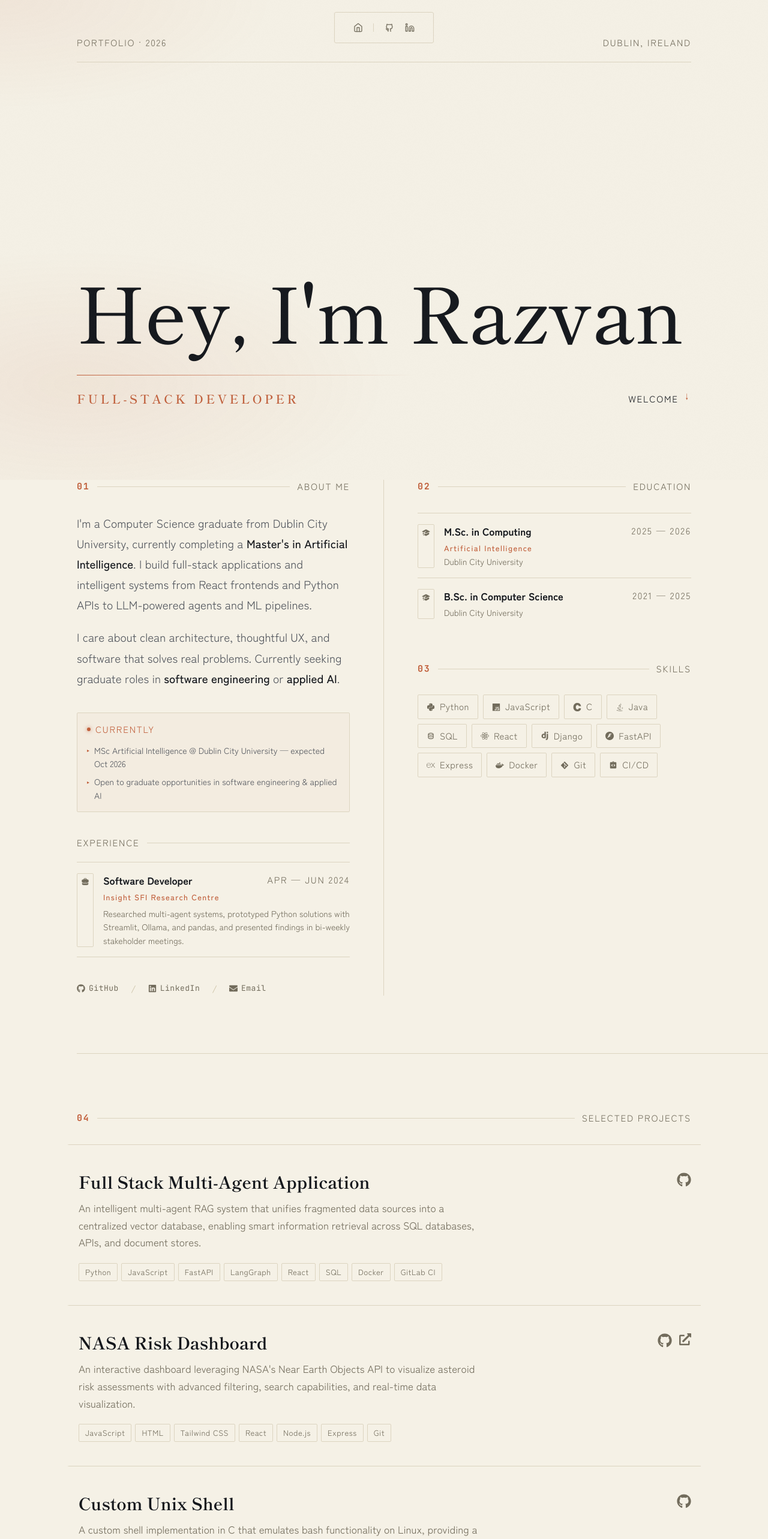
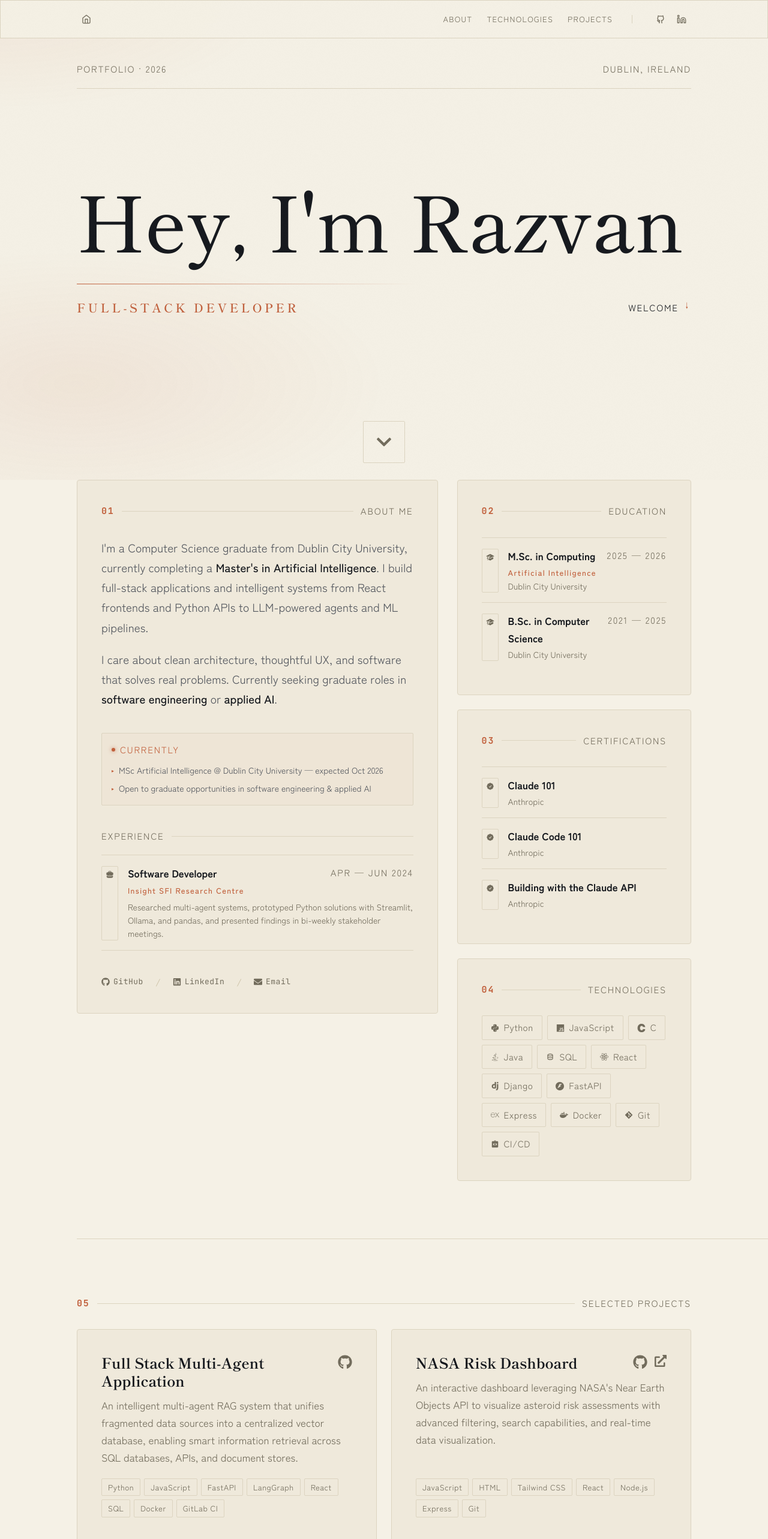
Before and after one commit to Razvan-Gorea/Portfolio-Website, a React (Vite) app in the folder Portfolio/: page / in a window 1280 px wide. Shown: the top 2566 px of the page at 60% size. Built offline with nearby package versions, Linux system fonts and the light colour scheme.

Commit message:
Updated the layout of the portfolio to editorial stack

```diff
--- a/Portfolio/src/App.css
+++ /dev/null
@@ -1 +0,0 @@
-@import "tailwindcss";
--- a/Portfolio/src/App.jsx
+++ b/Portfolio/src/App.jsx
@@ -1,8 +1,8 @@
-import "./App.css";
 import NavigationBar from "./components/NavigationBar";
 import MainHeader from "./components/MainHeader";
 import About from "./components/About";
 import Education from "./components/Education";
+import Certifications from "./components/Certifications";
 import Technologies from "./components/Technologies";
 import Projects from "./components/Projects";
 import Footer from "./components/Footer";
@@ -44,14 +44,17 @@ function App() {
         {/* About / Education / Skills */}
         <div
           id="about"
-          className="grid grid-cols-1 lg:grid-cols-2 px-6 sm:px-12 md:px-20 lg:px-32"
+          className="section-px grid grid-cols-1 lg:grid-cols-5 gap-6 lg:gap-8"
         >
-          <div className="lg:border-r border-[#DCD4C0] lg:pr-14">
+          <div className="lg:col-span-3">
             <About />
           </div>
-          <div className="lg:pl-14 flex flex-col gap-14 mt-14 lg:mt-0">
+          <div className="lg:col-span-2 flex flex-col gap-6">
             <Education />
-            <Technologies />
+            <Certifications />
+            <div id="technologies">
+              <Technologies />
+            </div>
           </div>
         </div>
 
--- a/Portfolio/src/components/About.jsx
+++ b/Portfolio/src/components/About.jsx
@@ -8,7 +8,7 @@ function About() {
   return (
     <div
       ref={ref}
-      className={`flex flex-col transition-all duration-700 ease-out ${
+      className={`card flex flex-col transition-all duration-700 ease-out ${
         isVisible ? 'opacity-100 translate-x-0' : 'opacity-0 -translate-x-6'
       }`}
     >
@@ -21,13 +21,13 @@ function About() {
 
       {/* Bio */}
       <div className="space-y-5 mb-10">
-        <p className="text-[#52565D] responsive-text-lg leading-relaxed">
+        <p className="text-[#52565D] text-body-lg leading-relaxed">
           I'm a Computer Science graduate from Dublin City University, currently completing a{' '}
           <span className="text-[#14171C] font-medium">Master's in Artificial Intelligence</span>.
           I build full-stack applications and intelligent systems from React frontends and Python
           APIs to LLM-powered agents and ML pipelines.
         </p>
-        <p className="text-[#52565D] responsive-text-lg leading-relaxed">
+        <p className="text-[#52565D] text-body-lg leading-relaxed">
           I care about clean architecture, thoughtful UX, and software that solves real problems.
           Currently seeking graduate roles in{' '}
           <span className="text-[#14171C] font-medium">software engineering</span> or{' '}
@@ -86,7 +86,7 @@ function About() {
           </div>
           <div className="flex-1 min-w-0">
             <div className="flex items-start justify-between gap-3">
-              <p className="text-[#14171C] responsive-text-base font-semibold leading-snug">
+              <p className="text-[#14171C] text-body font-semibold leading-snug">
                 Software Developer
               </p>
               <span className="section-label whitespace-nowrap flex-shrink-0 pt-0.5">
@@ -108,7 +108,7 @@ function About() {
       </div>
 
       {/* Links */}
-      <div className="flex items-center gap-5 pb-14 lg:pb-0">
+      <div className="flex items-center gap-5">
         <a
           href="https://github.com/Razvan-Gorea"
           target="_blank"
--- /dev/null
+++ b/Portfolio/src/components/Certifications.jsx
@@ -0,0 +1,55 @@
+import { useInViewAnimation } from '../hooks/useInViewAnimation';
+import { HiCheckBadge } from "react-icons/hi2";
+
+function Certifications() {
+  const { ref, isVisible } = useInViewAnimation(625);
+
+  const certifications = [
+    { title: "Claude 101", issuer: "Anthropic" },
+    { title: "Claude Code 101", issuer: "Anthropic" },
+    { title: "Building with the Claude API", issuer: "Anthropic" },
+  ];
+
+  return (
+    <div
+      ref={ref}
+      className={`card flex flex-col transition-all duration-700 ease-out ${
+        isVisible ? 'opacity-100 translate-x-0' : 'opacity-0 translate-x-6'
+      }`}
+    >
+      <div className="flex items-center gap-3 mb-8">
+        <span className="section-num">03</span>
+        <div className="h-px flex-1 bg-[#DCD4C0]" />
+        <span className="section-label">Certifications</span>
+      </div>
+
+      <div>
+        {certifications.map((item, index) => (
+          <div
+            key={index}
+            className="group flex gap-4 py-4 border-b border-[#DCD4C0] last:border-b-0 first:border-t border-[#DCD4C0]"
+          >
+            <div
+              className="mt-0.5 p-1.5 border border-[#DCD4C0] text-[#726C5C] flex-shrink-0
+                         group-hover:border-[#C1603C] group-hover:text-[#C1603C] transition-all duration-300"
+              style={{ borderRadius: '2px' }}
+            >
+              <HiCheckBadge className="w-3.5 h-3.5" />
+            </div>
+
+            <div className="flex-1 min-w-0">
+              <p className="text-[#14171C] text-body font-semibold leading-snug">
+                {item.title}
+              </p>
+              <p className="text-[#726C5C] mt-0.5" style={{ fontSize: '0.875rem' }}>
+                {item.issuer}
+              </p>
+            </div>
+          </div>
+        ))}
+      </div>
+    </div>
+  );
+}
+
+export default Certifications;
--- a/Portfolio/src/components/Education.jsx
+++ b/Portfolio/src/components/Education.jsx
@@ -22,7 +22,7 @@ function Education() {
   return (
     <div
       ref={ref}
-      className={`flex flex-col transition-all duration-700 ease-out ${
+      className={`card flex flex-col transition-all duration-700 ease-out ${
         isVisible ? 'opacity-100 translate-x-0' : 'opacity-0 translate-x-6'
       }`}
     >
@@ -48,7 +48,7 @@ function Education() {
 
             <div className="flex-1 min-w-0">
               <div className="flex items-start justify-between gap-3">
-                <p className="text-[#14171C] responsive-text-base font-semibold leading-snug">
+                <p className="text-[#14171C] text-body font-semibold leading-snug">
                   {item.degree}
                 </p>
                 <span className="section-label whitespace-nowrap flex-shrink-0 pt-0.5">
--- a/Portfolio/src/components/Footer.jsx
+++ b/Portfolio/src/components/Footer.jsx
@@ -1,6 +1,6 @@
 function Footer() {
   return (
-    <footer className="px-6 sm:px-12 md:px-20 lg:px-32 py-10">
+    <footer className="section-px py-10">
       <div className="sep mb-8" />
 
       <div className="flex flex-col sm:flex-row sm:items-center sm:justify-between gap-3">
--- a/Portfolio/src/components/MainHeader.jsx
+++ b/Portfolio/src/components/MainHeader.jsx
@@ -50,7 +50,8 @@ function MainHeader() {
   return (
     <div
       ref={ref}
-      className="relative min-h-screen flex flex-col px-6 sm:px-12 md:px-20 lg:px-32 pt-24 sm:pt-15 pb-30"
+      className="relative min-h-screen flex flex-col section-px pb-30"
+      style={{ paddingTop: 'calc(var(--nav-height) + 2rem)' }}
     >
       {/* Terracotta atmospheric glow behind hero text */}
       <div className="hero-glow" aria-hidden="true" />
@@ -64,9 +65,8 @@ function MainHeader() {
         <div className="sep" />
       </div>
 
-      {/* Spacer pushes hero to lower half of viewport */}
-      <div className="flex-1" />
-
+      {/* Hero content, vertically centered in remaining space */}
+      <div className="flex-1 flex flex-col justify-center">
         {/* Hero text */}
         <div className="mb-8 sm:mb-10 relative z-10">
           <p className="hero-text">
@@ -113,6 +113,7 @@ function MainHeader() {
           </div>
         </div>
       </div>
+    </div>
   );
 }
 
--- a/Portfolio/src/components/NavigationBar.jsx
+++ b/Portfolio/src/components/NavigationBar.jsx
@@ -1,29 +1,46 @@
+import { useState } from "react";
 import { LuLinkedin } from "react-icons/lu";
 import { RiGithubLine } from "react-icons/ri";
 import { FiHome } from "react-icons/fi";
+import { HiBars3, HiXMark } from "react-icons/hi2";
+
+const NAV_LINKS = [
+  { href: "#about", label: "About" },
+  { href: "#technologies", label: "Technologies" },
+  { href: "#projects", label: "Projects" },
+];
 
 function NavigationBar() {
+  const [menuOpen, setMenuOpen] = useState(false);
+
   const scrollToTop = () => {
-    window.scrollTo({ top: 0, behavior: 'smooth' });
+    window.scrollTo({ top: 0, behavior: "smooth" });
+    setMenuOpen(false);
   };
 
+  const closeMenu = () => setMenuOpen(false);
+
   return (
-    <nav
-      className="fixed top-0 left-1/2 -translate-x-1/2 z-50 mt-5 glass-dark"
-      style={{ borderRadius: '3px' }}
-    >
-      <div className="px-5 sm:px-6">
-        <div className="flex items-center gap-1 py-2.5">
-          <button
-            onClick={scrollToTop}
-            className="nav-icon"
-            aria-label="Scroll to top"
-          >
+    <nav className="fixed top-0 inset-x-0 z-50 glass-dark">
+      <div className="section-px">
+        <div className="flex items-center justify-between py-4">
+          <button onClick={scrollToTop} className="nav-icon" aria-label="Scroll to top">
             <FiHome className="w-4 h-4" />
           </button>
 
-          <div className="w-px h-3.5 bg-[#DCD4C0] mx-1.5" />
+          {/* Desktop links + social icons */}
+          <div className="hidden md:flex items-center gap-8">
+            <div className="flex items-center gap-6">
+              {NAV_LINKS.map((link) => (
+                <a key={link.href} href={link.href} className="nav-link">
+                  {link.label}
+                </a>
+              ))}
+            </div>
 
+            <div className="w-px h-3.5 bg-[#DCD4C0]" />
+
+            <div className="flex items-center gap-1">
               <a
                 href="https://github.com/Razvan-Gorea"
                 target="_blank"
@@ -44,6 +61,58 @@ function NavigationBar() {
               </a>
             </div>
           </div>
+
+          {/* Mobile menu toggle */}
+          <div className="md:hidden">
+            <button
+              onClick={() => setMenuOpen((open) => !open)}
+              className="nav-icon"
+              aria-label={menuOpen ? "Close menu" : "Open menu"}
+              aria-expanded={menuOpen}
+            >
+              {menuOpen ? <HiXMark className="w-5 h-5" /> : <HiBars3 className="w-5 h-5" />}
+            </button>
+          </div>
+        </div>
+      </div>
+
+      {/* Mobile menu panel */}
+      {menuOpen && (
+        <div className="nav-mobile-panel glass-dark md:hidden">
+          <div className="section-px flex flex-col gap-1 py-4">
+            {NAV_LINKS.map((link) => (
+              <a key={link.href} href={link.href} onClick={closeMenu} className="nav-link py-2">
+                {link.label}
+              </a>
+            ))}
+
+            <div className="sep my-2" />
+
+            <div className="flex items-center gap-1">
+              <a
+                href="https://github.com/Razvan-Gorea"
+                target="_blank"
+                rel="noopener noreferrer"
+                className="nav-icon"
+                aria-label="GitHub"
+                onClick={closeMenu}
+              >
+                <RiGithubLine className="w-4 h-4" />
+              </a>
+              <a
+                href="https://www.linkedin.com/in/razvan-gorea-2a7219296/"
+                target="_blank"
+                rel="noopener noreferrer"
+                className="nav-icon"
+                aria-label="LinkedIn"
+                onClick={closeMenu}
+              >
+                <LuLinkedin className="w-4 h-4" />
+              </a>
+            </div>
+          </div>
+        </div>
+      )}
     </nav>
   );
 }
--- a/Portfolio/src/components/Projects.jsx
+++ b/Portfolio/src/components/Projects.jsx
@@ -53,48 +53,25 @@ function Projects() {
   return (
     <div
       ref={ref}
-      className={`px-6 sm:px-12 md:px-20 lg:px-32 transition-all duration-700 ease-out ${
+      className={`section-px transition-all duration-700 ease-out ${
         isVisible ? 'opacity-100 translate-y-0' : 'opacity-0 translate-y-8'
       }`}
     >
       {/* Section header */}
       <div className="flex items-center gap-3 mb-8">
-        <span className="section-num">04</span>
+        <span className="section-num">05</span>
         <div className="h-px flex-1 bg-[#DCD4C0]" />
         <span className="section-label">Selected Projects</span>
       </div>
 
-      {/* Projects list */}
-      <div className="mb-20">
+      {/* Projects grid */}
+      <div className="grid grid-cols-1 md:grid-cols-2 gap-6 mb-20">
         {projects.map((project, index) => (
-          <div
-            key={index}
-            role="link"
-            tabIndex={0}
-            aria-label={`${project.title} on GitHub`}
-            className="project-card group border-t border-[#DCD4C0] last-of-type:border-b py-8 sm:py-10
-                       transition-colors duration-300 cursor-pointer"
-            style={{
-              marginLeft: '-1rem',
-              marginRight: '-1rem',
-              paddingLeft: '1rem',
-              paddingRight: '1rem',
-            }}
-            onClick={() => window.open(project.github, '_blank', 'noopener,noreferrer')}
-            onKeyDown={e => {
-              if (e.key === 'Enter') window.open(project.github, '_blank', 'noopener,noreferrer');
-            }}
-            onMouseEnter={e => e.currentTarget.style.background = 'linear-gradient(90deg, rgba(193,96,60,0.04) 0%, transparent 45%)'}
-            onMouseLeave={e => e.currentTarget.style.background = ''}
-          >
-            <div className="flex items-start">
-              {/* Content */}
-              <div className="flex-1 min-w-0 pt-1">
+          <article key={index} className="card project-card group flex flex-col">
             <div className="flex items-start justify-between gap-4 mb-3">
               <h3
-                    className="font-display font-bold text-[#14171C] leading-tight
-                               transition-colors duration-300"
-                    style={{ fontSize: 'clamp(1.125rem, 2.5vw, 1.75rem)' }}
+                className="font-display font-bold text-[#14171C] leading-tight"
+                style={{ fontSize: 'clamp(1.125rem, 2.5vw, 1.5rem)' }}
               >
                 {project.title}
               </h3>
@@ -105,8 +82,7 @@ function Projects() {
                   target="_blank"
                   rel="noopener noreferrer"
                   className="accent-link"
-                      aria-label="GitHub repository"
-                      onClick={e => e.stopPropagation()}
+                  aria-label={`${project.title} on GitHub`}
                 >
                   <FaGithub className="w-5 h-5 sm:w-6 sm:h-6" />
                 </a>
@@ -116,8 +92,7 @@ function Projects() {
                     target="_blank"
                     rel="noopener noreferrer"
                     className="accent-link"
-                        aria-label="Live demo"
-                        onClick={e => e.stopPropagation()}
+                    aria-label={`${project.title} live demo`}
                   >
                     <FaExternalLinkAlt className="w-4.5 h-4.5 sm:w-5 sm:h-5" />
                   </a>
@@ -125,7 +100,7 @@ function Projects() {
               </div>
             </div>
 
-                <p className="text-[#726C5C] responsive-text-base mb-5 leading-relaxed max-w-2xl">
+            <p className="text-[#726C5C] text-body mb-5 leading-relaxed flex-1">
               {project.description}
             </p>
 
@@ -141,9 +116,7 @@ function Projects() {
                 </span>
               ))}
             </div>
-              </div>
-            </div>
-          </div>
+          </article>
         ))}
       </div>
     </div>
--- a/Portfolio/src/components/ScrollToNextButton.jsx
+++ b/Portfolio/src/components/ScrollToNextButton.jsx
@@ -39,12 +39,12 @@ function ScrollToNextButton() {
     <button
       onClick={scrollToNextSection}
       className="fixed bottom-7 left-1/2 -translate-x-1/2 z-50 glass-dark
-                 p-3 text-[#726C5C] hover:text-[#C1603C] hover:border-[#C1603C]
+                 p-5 text-[#726C5C] hover:text-[#C1603C] hover:border-[#C1603C]
                  transition-all duration-200 group"
       style={{ borderRadius: '2px' }}
       aria-label="Scroll to next section"
     >
-      <FaChevronDown className="w-3.5 h-3.5 group-hover:animate-bounce" />
+      <FaChevronDown className="w-7 h-7 group-hover:animate-bounce" />
     </button>
   );
 }
--- a/Portfolio/src/components/Technologies.jsx
+++ b/Portfolio/src/components/Technologies.jsx
@@ -25,14 +25,14 @@ function Technologies() {
   return (
     <div
       ref={ref}
-      className={`flex flex-col transition-all duration-700 ease-out ${
+      className={`card flex flex-col transition-all duration-700 ease-out ${
         isVisible ? 'opacity-100 translate-y-0' : 'opacity-0 translate-y-6'
       }`}
     >
       <div className="flex items-center gap-3 mb-8">
-        <span className="section-num">03</span>
+        <span className="section-num">04</span>
         <div className="h-px flex-1 bg-[#DCD4C0]" />
-        <span className="section-label">Skills</span>
+        <span className="section-label">Technologies</span>
       </div>
 
       <div className="flex flex-wrap gap-2">
--- a/Portfolio/src/index.css
+++ b/Portfolio/src/index.css
@@ -18,6 +18,7 @@
   --accent-dim: rgba(193, 96, 60, 0.08);
   --border: #DCD4C0;
   --ease: cubic-bezier(0.23, 1, 0.32, 1);
+  --nav-height: 4.5rem;
 }
 
 html {
@@ -25,8 +26,9 @@ html {
 }
 
 #about,
+#technologies,
 #projects {
-  scroll-margin-top: 4rem;
+  scroll-margin-top: var(--nav-height);
 }
 
 body {
@@ -52,6 +54,11 @@ body {
   color: #F5F1E6;
 }
 
+:focus-visible {
+  outline: 2px solid #C1603C;
+  outline-offset: 2px;
+}
+
 /* ── Grain overlay ──────────────────────────────────── */
 .grain-overlay {
   position: fixed;
@@ -72,6 +79,17 @@ body {
   line-height: 1.05;
   color: #14171C;
   font-size: clamp(3rem, 10vw, 10rem);
+}
+
+/* ── Body copy (fluid, replaces old .responsive-text-*) ─ */
+.text-body {
+  font-size: clamp(0.9375rem, 0.88rem + 0.3vw, 1.0625rem);
+  line-height: 1.7;
+}
+
+.text-body-lg {
+  font-size: clamp(1rem, 0.92rem + 0.4vw, 1.1875rem);
+  line-height: 1.75;
 }
 
 /* ── Labels ─────────────────────────────────────────── */
@@ -129,6 +147,62 @@ body {
   border: 1px solid #DCD4C0;
 }
 
+/* ── Section container padding ───────────────────────── */
+.section-px {
+  padding-left: 1.5rem;
+  padding-right: 1.5rem;
+}
+
+@media (min-width: 640px) {
+  .section-px { padding-left: 3rem; padding-right: 3rem; }
+}
+
+@media (min-width: 768px) {
+  .section-px { padding-left: 5rem; padding-right: 5rem; }
+}
+
+@media (min-width: 1024px) {
+  .section-px { padding-left: 8rem; padding-right: 8rem; }
+}
+
+/* ── Card ───────────────────────────────────────────── */
+.card {
+  background: #EFE9DB;
+  border: 1px solid #DCD4C0;
+  border-radius: 4px;
+  padding: 1.5rem;
+}
+
+@media (min-width: 640px) {
+  .card { padding: 2rem; }
+}
+
+@media (min-width: 1024px) {
+  .card { padding: 2.5rem; }
+}
+
+/* ── Nav bar ──────────────────────────────────────────── */
+.nav-link {
+  font-family: 'Zen Kaku Gothic New', sans-serif;
+  font-size: 0.8125rem;
+  letter-spacing: 0.1em;
+  text-transform: uppercase;
+  color: #726C5C;
+  transition: color 0.2s ease;
+}
+
+.nav-link:hover {
+  color: #C1603C;
+}
+
+.nav-mobile-panel {
+  position: absolute;
+  top: 100%;
+  left: 0;
+  right: 0;
+  border-top: 1px solid #DCD4C0;
+}
+
 /* ── Skill chip ─────────────────────────────────────── */
 .skill-chip {
   border: 1px solid #DCD4C0;
@@ -176,34 +250,14 @@ body {
   text-shadow: 0 0 10px rgba(193, 96, 60, 0.7), 0 0 24px rgba(193, 96, 60, 0.3);
 }
 
-/* ── Project number ─────────────────────────────────── */
-.project-num {
-  font-family: 'JetBrains Mono', monospace;
-  font-size: clamp(3rem, 5.5vw, 6rem);
-  font-weight: 700;
-  color: #A79E88;
-  line-height: 1;
-  letter-spacing: -0.04em;
-  transition: color 0.35s var(--ease), text-shadow 0.35s var(--ease);
-  user-select: none;
-  flex-shrink: 0;
-  width: clamp(3.5rem, 7vw, 7rem);
-  text-align: right;
+/* ── Project card ─────────────────────────────────────── */
+.project-card {
+  transition: border-color 0.3s var(--ease);
 }
 
-.project-card:hover .project-num {
-  color: #C1603C;
-  text-shadow: 0 0 20px rgba(193, 96, 60, 0.3);
-}
-
-/* ── Project card left accent ───────────────────────── */
-.project-card {
-  border-left: 3px solid transparent;
-  transition: border-left-color 0.35s var(--ease);
-}
-
-.project-card:hover {
-  border-left-color: #C1603C;
+.project-card:hover,
+.project-card:focus-within {
+  border-color: #C7BC9E;
 }
 
 /* ── Accent link ────────────────────────────────────── */
@@ -218,25 +272,3 @@ body {
 .accent-link:hover {
   color: #C1603C;
 }
-
-/* ── Responsive text ────────────────────────────────── */
-@media (max-width: 640px) {
-  .responsive-text-3xl  { font-size: 1.625rem; line-height: 1.3; }
-  .responsive-text-4xl  { font-size: 1.875rem; line-height: 1.2; }
-  .responsive-text-lg   { font-size: 1rem;     line-height: 1.75; }
-  .responsive-text-base { font-size: 0.9375rem; line-height: 1.65; }
-}
-
-@media (min-width: 641px) and (max-width: 1024px) {
-  .responsive-text-3xl  { font-size: 2rem;     line-height: 1.3; }
-  .responsive-text-4xl  { font-size: 2.25rem;  line-height: 1.2; }
-  .responsive-text-lg   { font-size: 1.0625rem; line-height: 1.75; }
-  .responsive-text-base { font-size: 1rem;     line-height: 1.65; }
-}
-
-@media (min-width: 1025px) {
-  .responsive-text-3xl  { font-size: 2.125rem;  line-height: 1.3; }
-  .responsive-text-4xl  { font-size: 2.5rem;    line-height: 1.2; }
-  .responsive-text-lg   { font-size: 1.1875rem; line-height: 1.8; }
-  .responsive-text-base { font-size: 1.0625rem; line-height: 1.7; }
-}
```
Also changed, not shown: 1 other file (tests, documents, lock files or other folders). Lines whose indentation alone changed are shown as unchanged.
